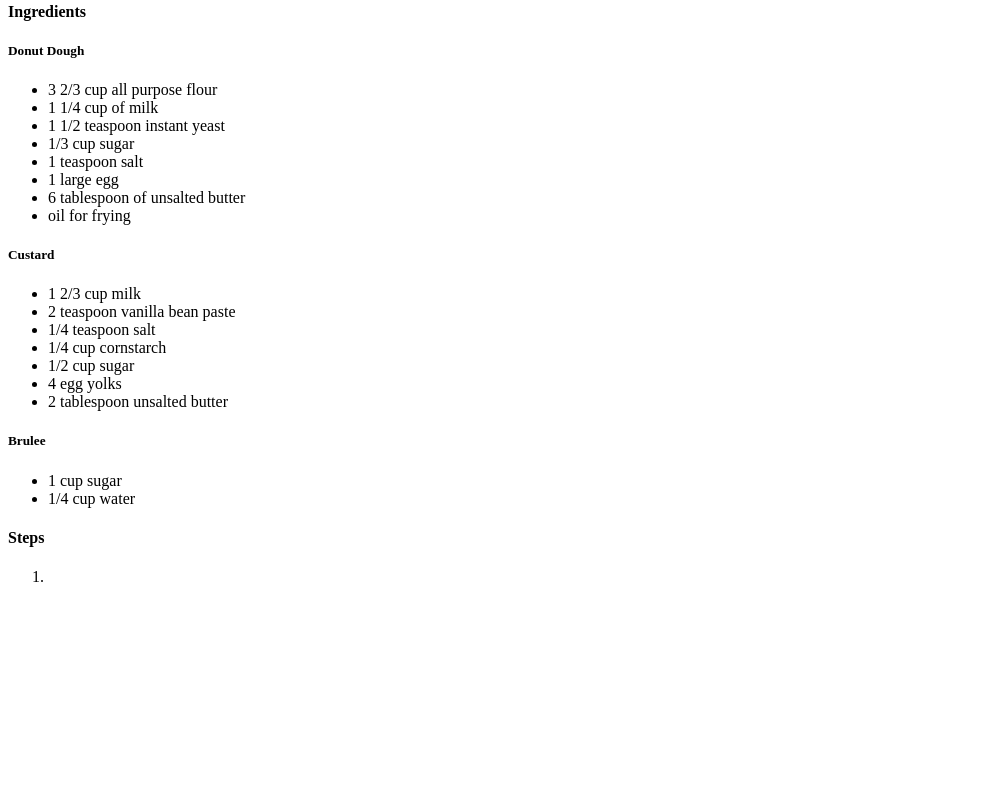
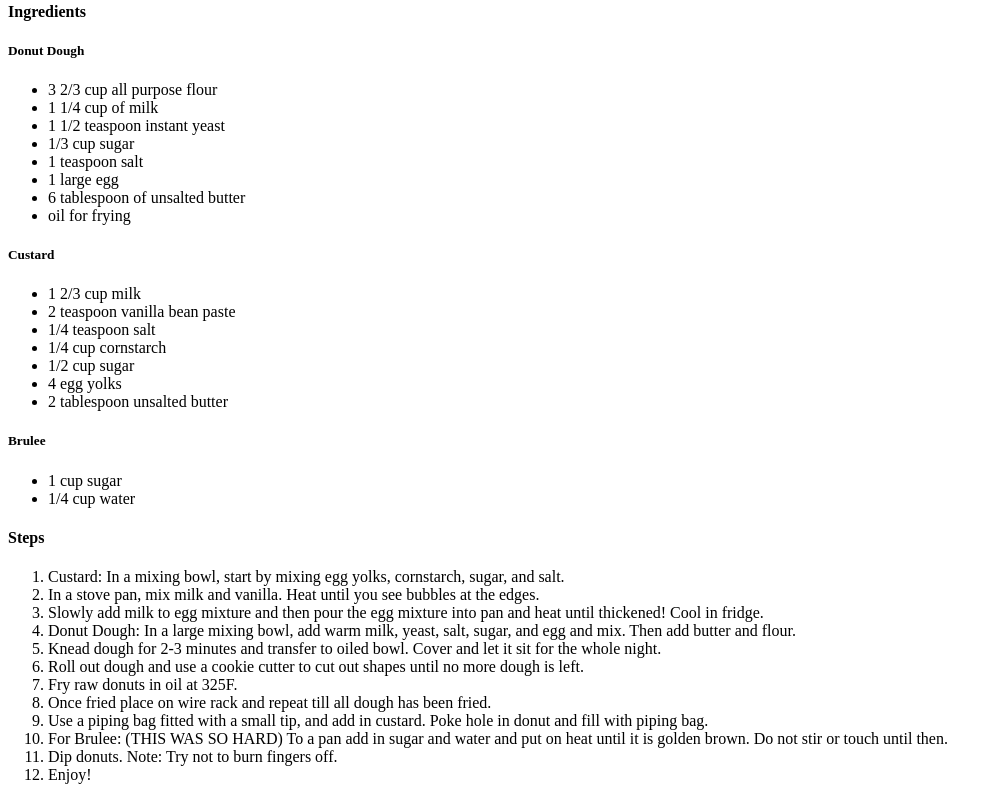
Before and after one commit to jannatulnayeem964/odin-recipes, a plain HTML site: page recipes/donuts.html in a window 1280 px wide. Shown: the part 648-1448 px from the top of the page, without its empty margins (0-998 px from the left). Before the commit the page ends 1250 px from the top, so only its background shows below. Drawn offline with Linux system fonts and the light colour scheme.

Commit message:
Add final steps to donut recipe

```diff
--- a/recipes/donuts.html
+++ b/recipes/donuts.html
@@ -42,7 +42,18 @@
     </ul>
     <h4>Steps</h4>
     <ol>
-        <li></li>
+        <li>Custard: In a mixing bowl, start by mixing egg yolks, cornstarch, sugar, and salt. </li>
+        <li>In a stove pan, mix milk and vanilla. Heat until you see bubbles at the edges. </li>
+        <li>Slowly add milk to egg mixture and then pour the egg mixture into pan and heat until thickened! Cool in fridge. </li>
+        <li>Donut Dough: In a large mixing bowl, add warm milk, yeast, salt, sugar, and egg and mix. Then add butter and flour. </li>
+        <li>Knead dough for 2-3 minutes and transfer to oiled bowl. Cover and let it sit for the whole night.</li>
+        <li>Roll out dough and use a cookie cutter to cut out shapes until no more dough is left.</li>
+        <li>Fry raw donuts in oil at 325F. </li>
+        <li>Once fried place on wire rack and repeat till all dough has been fried.</li>
+        <li>Use a piping bag fitted with a small tip, and add in custard. Poke hole in donut and fill with piping bag.</li>
+        <li>For Brulee: (THIS WAS SO HARD) To a pan add in sugar and water and put on heat until it is golden brown. Do not stir or touch until then. </li>
+        <li>Dip donuts. Note: Try not to burn fingers off.</li>
+        <li>Enjoy!</li>
     </ol>
 </body>
 </html>
```
